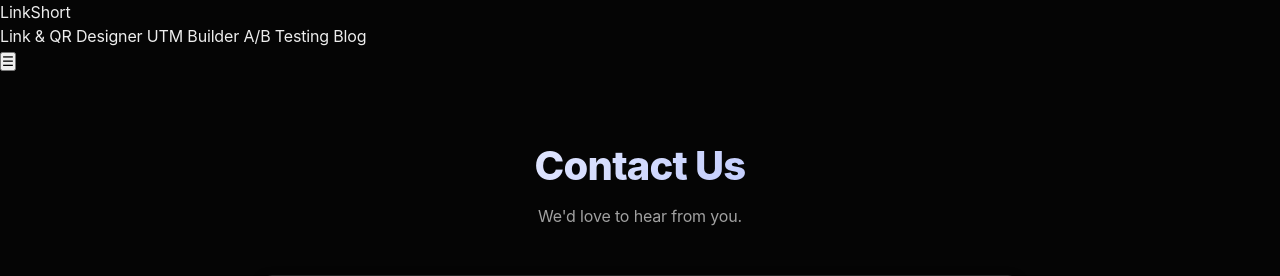
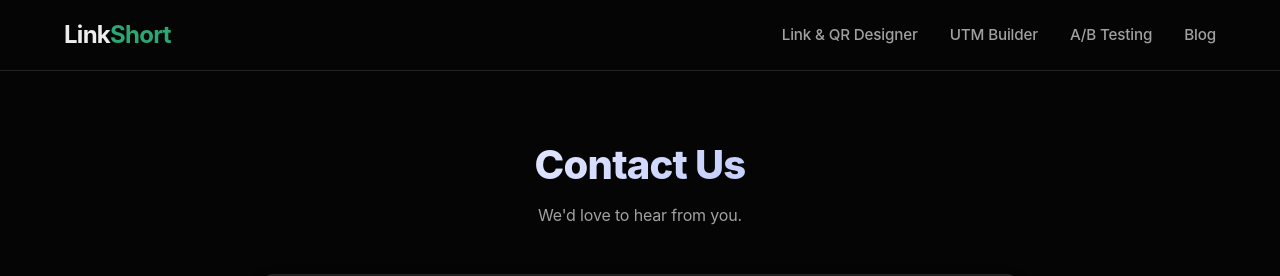
Before and after one commit to linkshortfree/linkshort, a Flask app: page /contact in a window 1280 px wide. Shown: the top 276 px of the page. Run offline with Flask 3, Linux system fonts and the light colour scheme.

Commit message:
fix: restore missing navbar css styles

```diff
--- a/static/css/style.css
+++ b/static/css/style.css
@@ -89,18 +89,77 @@ a {
 }
 
 /* === NAVBAR === */
-.saas-navbar {
+.main-navbar {
+    width: 100%;
+    background: var(--bg-primary);
+    border-bottom: 1px solid var(--border-subtle);
+    position: sticky;
+    top: 0;
+    z-index: 1000;
+}
+
+.navbar-container {
+    max-width: 1200px;
+    margin: 0 auto;
+    padding: 0 1.5rem;
+    height: 70px;
     display: flex;
     align-items: center;
     justify-content: space-between;
-    height: 64px;
-    border-bottom: 1px solid var(--border-subtle);
-    background: var(--bg-primary);
-    /* Solid background, no blur */
-    position: sticky;
-    top: 0;
-    z-index: 100;
-    padding: 0 1.5rem;
+}
+
+.navbar-logo {
+    font-size: 1.5rem;
+    font-weight: 700;
+    color: var(--text-primary);
+    text-decoration: none;
+    letter-spacing: -0.03em;
+}
+
+.navbar-logo span {
+    color: var(--accent-primary);
+}
+
+.navbar-links {
+    display: flex;
+    gap: 2rem;
+    align-items: center;
+}
+
+.nav-link {
+    color: var(--text-secondary);
+    font-size: 0.95rem;
+    font-weight: 500;
+    transition: color 0.2s;
+}
+
+.nav-link:hover {
+    color: var(--text-primary);
+}
+
+.mobile-menu-btn {
+    display: none;
+    /* Hidden by default on desktop */
+    background: none;
+    border: none;
+    color: var(--text-primary);
+    font-size: 1.5rem;
+    cursor: pointer;
+}
+
+@media (max-width: 768px) {
+    .navbar-links {
+        display: none;
+    }
+
+    .mobile-menu-btn {
+        display: block;
+    }
+}
+
+top: 0;
+z-index: 100;
+padding: 0 1.5rem;
 }
 
 .nav-brand {
```
